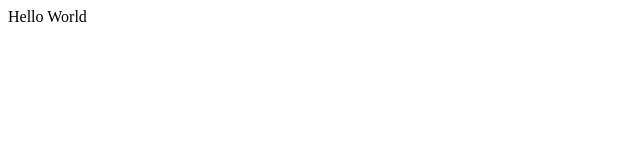
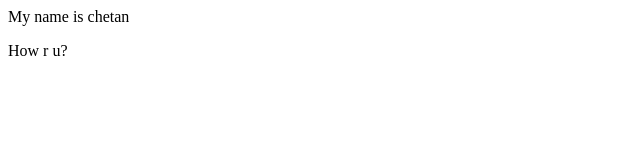
Before and after one commit to chetank88/Chetan, a plain HTML site: page index.html in a window 1280 px wide. Shown: the whole page, without its empty margins (0-640 px from the left). Drawn offline with Linux system fonts and the light colour scheme.

Commit message:
Update index.html

```diff
--- a/index.html
+++ b/index.html
@@ -1,3 +1,4 @@
 <HTML>
-Hello World
+<p>My name is chetan</p>
+<p>How r u?</p>
 </HTML>
```
